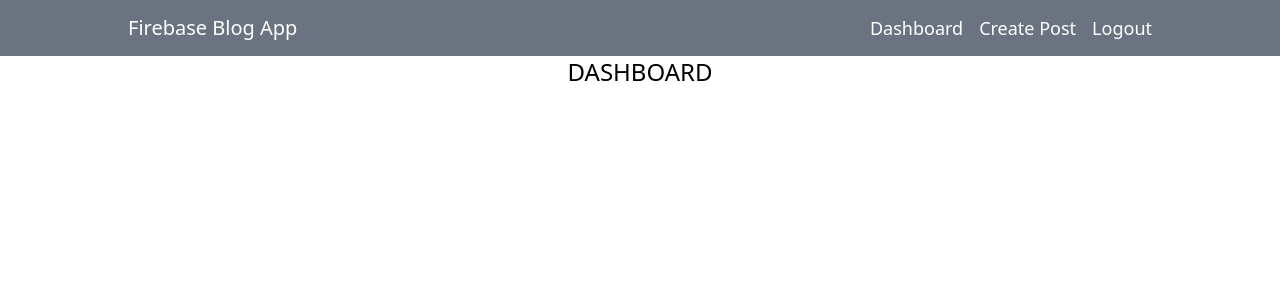
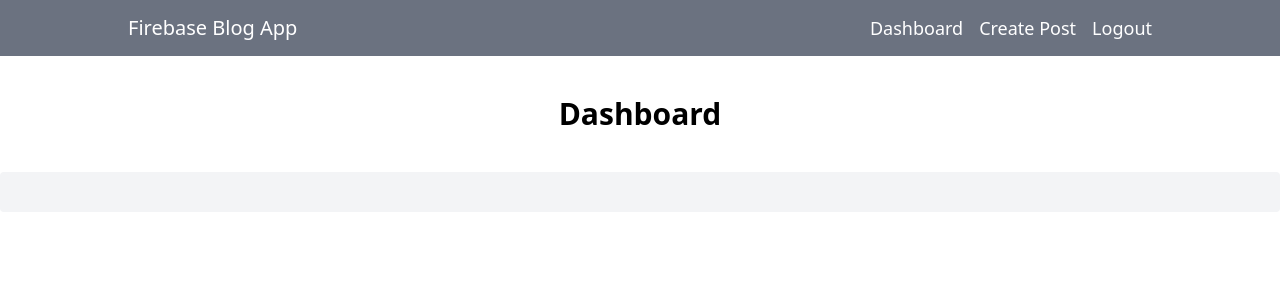
Before and after one commit to mucahitkarakus/fireblog-app, a React (Create React App) app: page / in a window 1280 px wide. Shown: the top 300 px of the page. Built offline with nearby package versions, Linux system fonts and the light colour scheme.

Commit message:
dashboard style done

```diff
--- a/src/pages/Dashboard.jsx
+++ b/src/pages/Dashboard.jsx
@@ -1,10 +1,14 @@
-import React, {Children} from "react";
+import React from "react";
+import BlogCard from "../components/BlogCard";
 import Layout from "../components/Layout";
 
 const Dashboard = () => {
   return (
     <Layout>
-      <h1 className="text-center text-2xl ">DASHBOARD</h1>
+      <p className="text-center text-3xl font-extrabold mt-10">Dashboard</p>
+      <div className="bg-gray-100 rounded mt-10 max-w-screen-xl mx-auto">
+        <div className="p-5 flex flex-wrap gap-10 justify-center items-center"></div>
+      </div>
     </Layout>
   );
 };
```
